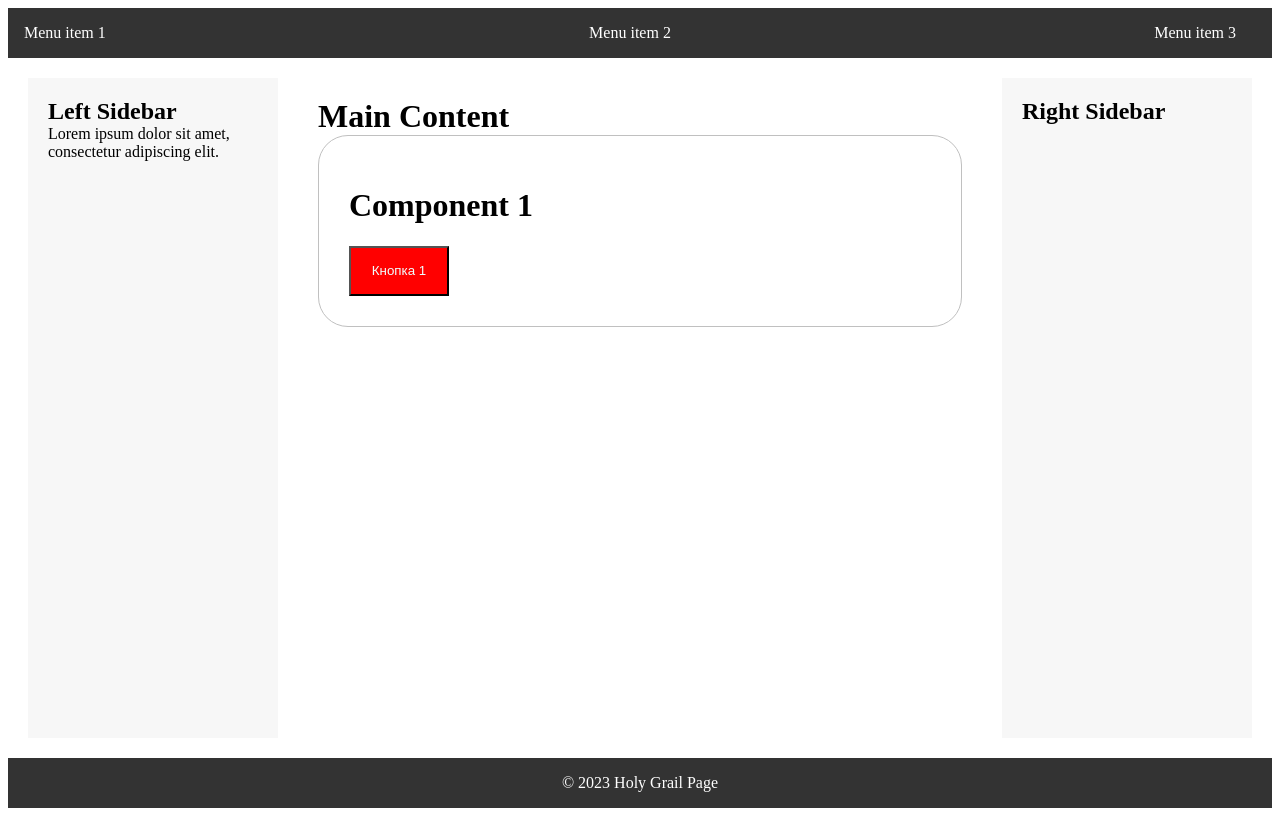
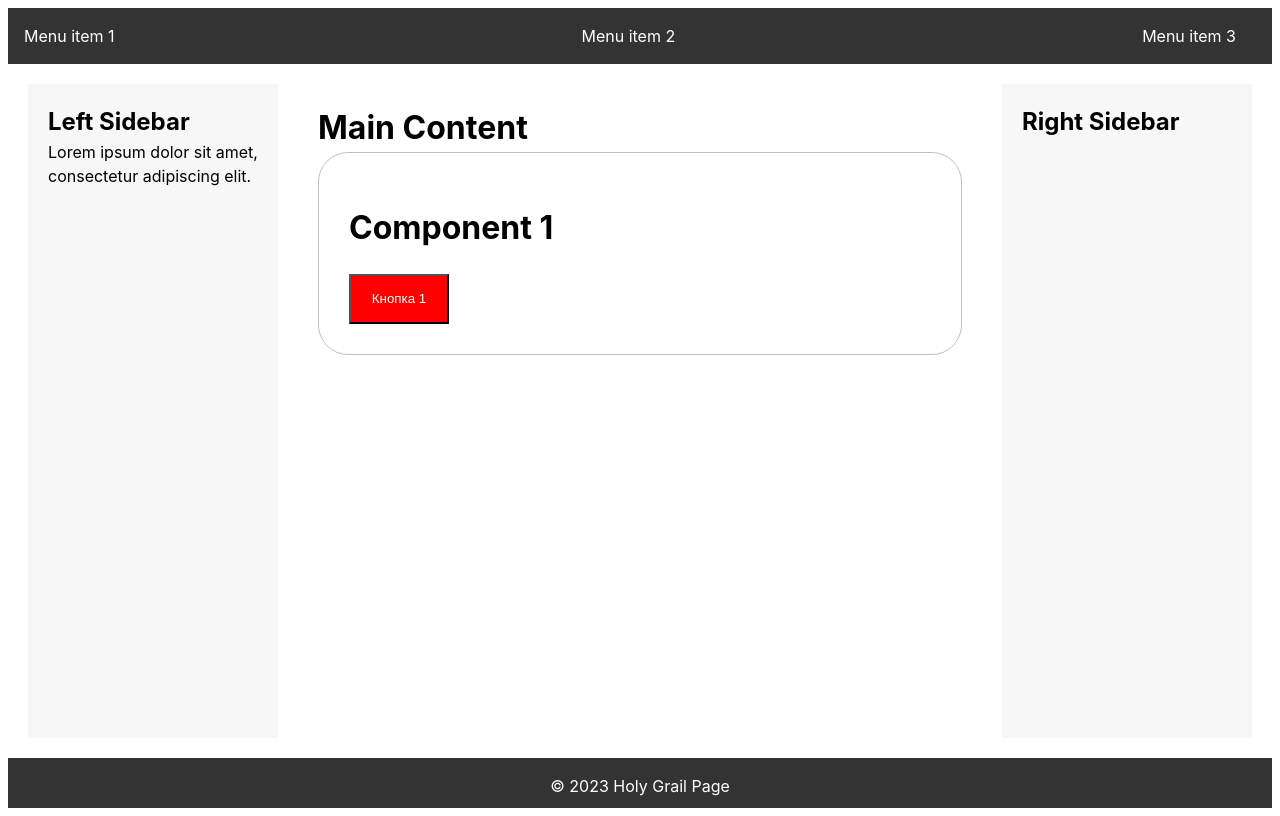
Before and after one commit to vlakondra/svelte_01, a Svelte app: page / in a window 1280 px wide. Built offline with nearby package versions, Linux system fonts and the light colour scheme.

Commit message:
dynamic styles

```diff
--- a/src/App.svelte
+++ b/src/App.svelte
@@ -18,6 +18,7 @@ const options = [
     //Функция вызывается из верхнего меню и определяет
     //выбранный пользователем компонент
      selected = options[idcomp]
+
   }
 
 
@@ -30,8 +31,13 @@ const options = [
     //через аргумент mess  и определяет переменную current_message.
     //Current_message передается в компонент Detector через prop messagefrom
      current_message = mess
+     clicked = true
+     setTimeout(() => {
+      clicked = false
+     }, 200);
   }
 
+let clicked = false;
 </script>
 
 <main>
@@ -41,7 +47,7 @@ const options = [
     <!-- Header content -->
     <nav>
       <ul>
-        <li><a on:click={(c)=>SelectComp(0)} href="#">Menu item 1</a></li>
+        <li><a class:flt={clicked} on:click={(c)=>SelectComp(0)} href="#">Menu item 1</a></li>
         <li><a on:click={(c)=>SelectComp(1)} href="#">Menu item 2</a></li>
         <li><a on:click={(c)=>SelectComp(2)} href="#">Menu item 3</a></li>
       </ul>
@@ -79,10 +85,21 @@ const options = [
 
 <style>
 /* Global styles */
+:root {
+  font-family: Inter, system-ui, Avenir, Helvetica, Arial, sans-serif;
+  line-height: 1.5;
+  font-weight: 400;
+}
+
+
 * {
   box-sizing: border-box;
   margin: 0;
   padding: 0;
+}
+
+.flt{
+  filter: blur(2px);
 }
 
 .holy-grail {
```
